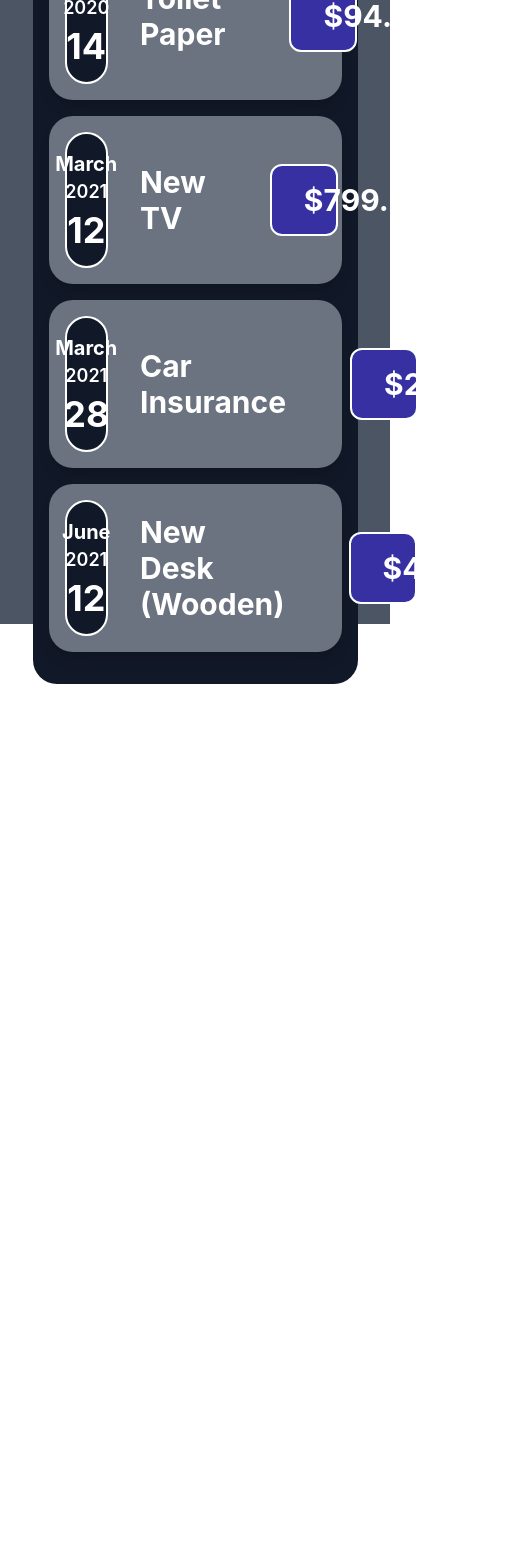
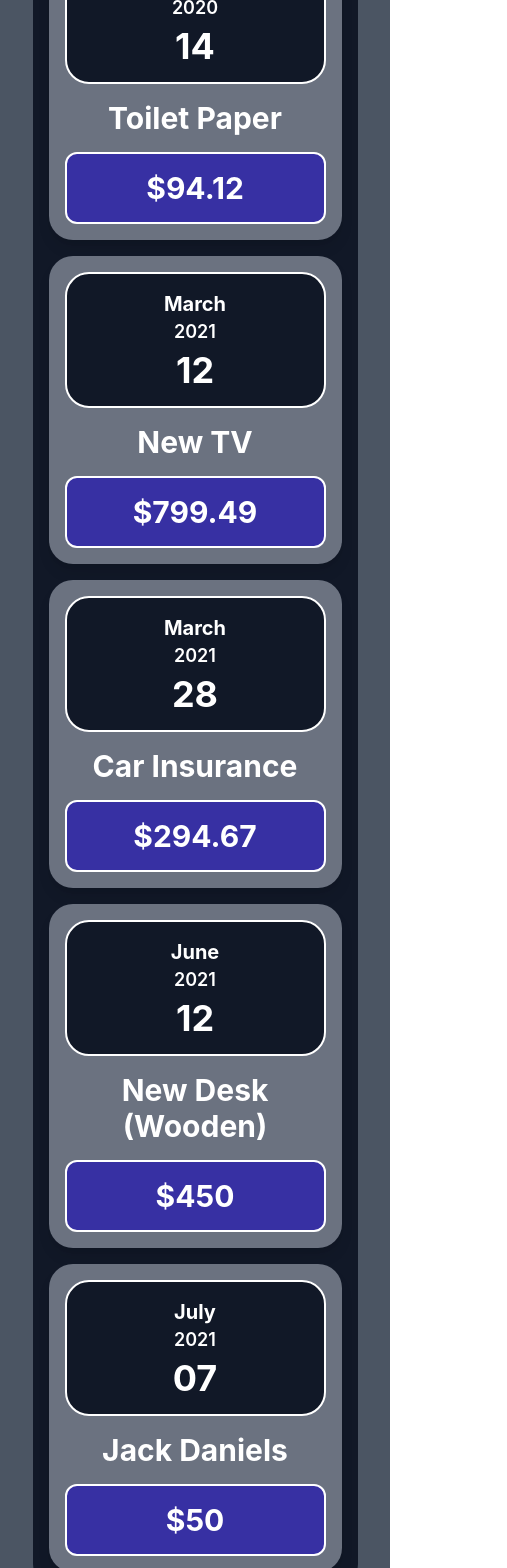
Before and after one commit to Mannavard/react-study-app-1, a React (Create React App) app: page / in a window 390 px wide. Shown: the part 220-1788 px from the top of the page, 507 px wide, since content can reach past the window. Before the commit the page ends 904 px from the top, so only its background shows below. Built offline with nearby package versions, Linux system fonts and the light colour scheme.

Commit message:
- Add card wrapper. - Add responsive for items.

```diff
--- a/package.json
+++ b/package.json
@@ -14,8 +14,7 @@
   },
   "eslintConfig": {
     "extends": [
-      "react-app",
-      "react-app/jest"
+      "react-app"
     ]
   },
   "browserslist": {
--- a/src/App.js
+++ b/src/App.js
@@ -1,10 +1,10 @@
-import Expenses from "./components/Expenses";
+import Expenses from "./components/Expenses/Expenses";
 import { EXPENSES } from "./constants/expenses.const";
 
 
 const App = () => {
   return (
-    <div className="bg-gray-600 w-screen h-screen">
+    <div className="bg-gray-600 w-screen h-full">
       <h1 className="w-full mb-4 text-white text-5xl text-center font-bold">Application</h1>
       <Expenses data={EXPENSES}/>
     </div>
--- a/src/components/ExpenseItem.js
+++ /dev/null
@@ -1,19 +0,0 @@
-import ExpenseDate from "./ExpenseDate";
-
-
-const ExpenseItem = props => {
-  return (
-    <div className="flex items-center w-full mb-4 p-4 rounded-3xl bg-gray-500 shadow-lg cursor-pointer">
-      <div className="w-2/12 mr-8">
-        <ExpenseDate date={props.date}/>
-      </div>
-      <div className="w-9/12 mr-16 text-white text-3xl font-bold">{props.title}</div>
-      <div className="w-2/12 px-8 py-4 border-2 border-white rounded-xl text-center text-white text-3xl font-bold bg-indigo-800">
-        ${props.amount}
-      </div>
-    </div>
-  );
-}
-
-
-export default ExpenseItem;
--- a/src/components/ExpenseDate.js
+++ b/src/components/Expenses/ExpenseDate.js
@@ -1,14 +1,17 @@
+import Card from "../Wrappers/Card";
+
+
 const ExpenseDate = props => {
   const day = props.date.toLocaleString('en-US', {day: '2-digit'});
   const month = props.date.toLocaleString('en-US', {month: 'long'});
   const year = props.date.getFullYear();
 
   return (
-    <div className="flex flex-col items-center p-4 border-2 border-white rounded-3xl bg-gray-900">
+    <Card className="flex flex-col items-center border-2 border-white bg-gray-900">
       <div className="text-white text-xl font-bold">{month}</div>
       <div className="text-white text-lg mb-1 font-semibold">{year}</div>
       <div className="text-white text-4xl font-bold">{day}</div>
-    </div>
+    </Card>
   );
 }
 
--- /dev/null
+++ b/src/components/Expenses/ExpenseItem.js
@@ -0,0 +1,20 @@
+import Card from "../Wrappers/Card";
+import ExpenseDate from "./ExpenseDate";
+
+
+const ExpenseItem = props => {
+  return (
+    <Card className="flex items-center flex-wrap w-full mb-4 last:mb-0 bg-gray-500 shadow-lg cursor-pointer">
+      <div className="xl:w-2/12 xl:flex-grow-0 xl:pr-8 xl:mb-0 mb-4 w-full flex-grow-1">
+        <ExpenseDate date={props.date}/>
+      </div>
+      <div className="xl:w-8/12 xl:flex-grow-0 xl:text-left xl:mb-0 mb-4 w-full text-center flex-grow-1 text-white text-3xl font-bold">{props.title}</div>
+      <div className="xl:w-2/12 xl:flex-grow-0 w-full flex-grow-1 px-8 py-4 border-2 border-white rounded-xl text-center text-white text-3xl font-bold bg-indigo-800">
+        ${props.amount}
+      </div>
+    </Card>
+  );
+}
+
+
+export default ExpenseItem;
--- a/src/components/Expenses.js
+++ b/src/components/Expenses/Expenses.js
@@ -1,3 +1,4 @@
+import Card from "../Wrappers/Card";
 import ExpenseItem from "./ExpenseItem";
 
 
@@ -5,10 +6,10 @@ const Expenses = props => {
   const expenseItems = getExpenseItems(props.data);
 
   return (
-    <div className="w-10/12 mx-auto p-4 rounded-3xl bg-gray-900">
+    <Card className="w-10/12 mx-auto bg-gray-900">
       <h2 className="pb-8 text-4xl text-white font-bold">Expense items</h2>
       {expenseItems}
-    </div>
+    </Card>
   );
 }
 
--- /dev/null
+++ b/src/components/Wrappers/Card.js
@@ -0,0 +1,12 @@
+const Card = props => {
+  const cssClasses = 'p-4 rounded-3xl ' + props.className;
+
+  return (
+    <div className={cssClasses}>
+      {props.children}
+    </div>
+  );
+}
+
+
+export default Card;
--- a/src/constants/expenses.const.js
+++ b/src/constants/expenses.const.js
@@ -9,7 +9,8 @@ export const EXPENSES = [
     id: 'e2',
     title: 'New TV',
     amount: 799.49,
-    date: new Date(2021, 2, 12)},
+    date: new Date(2021, 2, 12)
+  },
   {
     id: 'e3',
     title: 'Car Insurance',
@@ -22,4 +23,10 @@ export const EXPENSES = [
     amount: 450,
     date: new Date(2021, 5, 12),
   },
+  {
+    id: 'e5',
+    title: 'Jack Daniels',
+    amount: 50,
+    date: new Date(2021, 6, 7),
+  },
 ];
--- a/src/index.css
+++ b/src/index.css
@@ -1,6 +1,7 @@
 @tailwind base;
 @tailwind components;
 @tailwind utilities;
+
 
 body {
   margin: 0;
--- a/src/index.js
+++ b/src/index.js
@@ -4,9 +4,10 @@ import ReactDOM from 'react-dom';
 import App from './App';
 import './index.css';
 
+
 ReactDOM.render(
   <React.StrictMode>
-    <App />
+    <App/>
   </React.StrictMode>,
   document.getElementById('root')
 );
```
